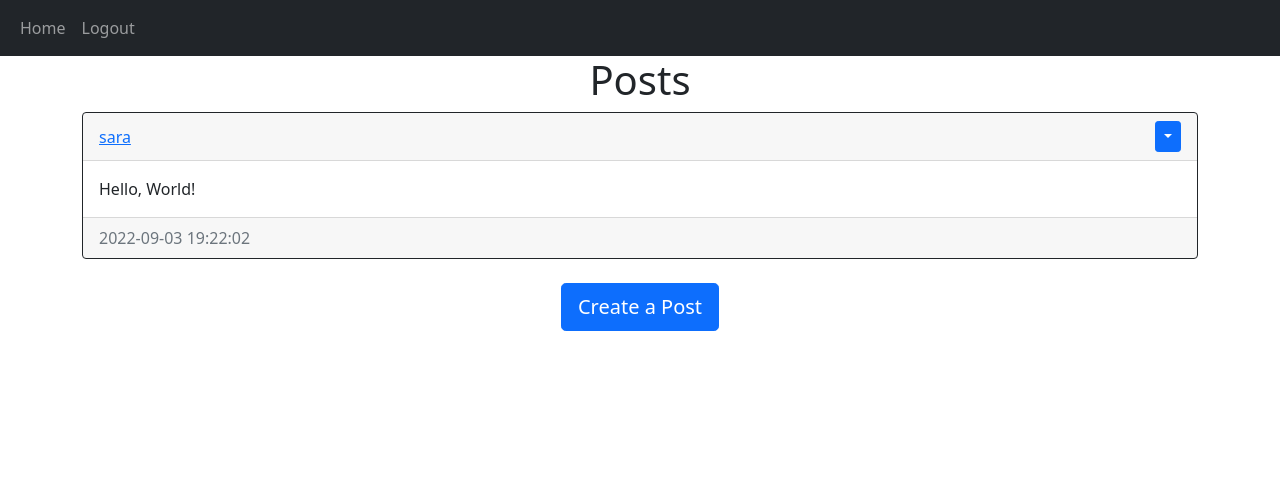
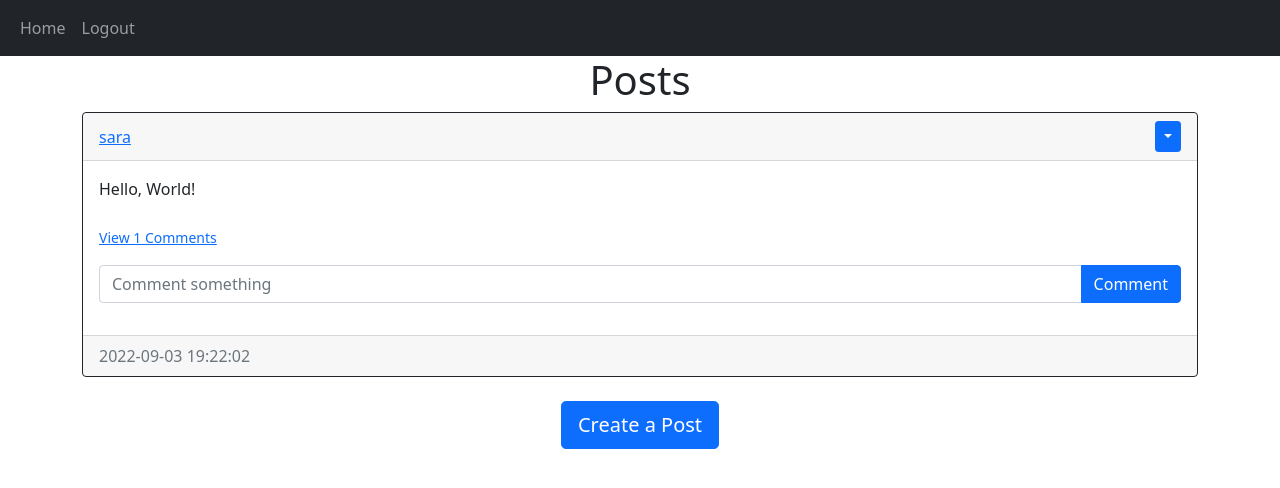
Before and after one commit to saradevereux/eighty_six-d, a Flask app: page / in a window 1280 px wide. Shown: the top 488 px of the page. Run offline with Flask 2, Linux system fonts and the light colour scheme; a user stored in the database is signed in; data comes from the database, SQL or seed files in the repository; both versions use the stored data as it was after the commit.

Commit message:
add comment fucntionality

```diff
--- a/website/__init__.py
+++ b/website/__init__.py
@@ -20,7 +20,7 @@ def create_app():
     app.register_blueprint(views, url_prefix="/")
     app.register_blueprint(auth, url_prefix="/")
 
-    from .models import User, Post
+    from .models import User, Post, Comment
 
     create_database(app)
 
--- a/website/templates/posts_div.html
+++ b/website/templates/posts_div.html
@@ -23,6 +23,50 @@
             </div>
             <div class="card-body">
                 <div class="card-text">{{post.text}}</div>
+                <br>
+                <div class="collapse" id="comments-{{post.id}}">
+                    <div class="card">
+                        <div class="card-body" id="comments-expoanded-{{post.id}}">
+                            {% for comment in post.comments%}
+                            <div class="d-flex justify-content-between align-items-center">
+                                <div>
+                                    <a href="/posts/{{comment.user.username}}">{{comment.user.username}}</a>: {{comment.text}}
+                                </div>
+                                    <div>
+                                        <small class="text-muted">{{comment.date_created}}</small>
+                                        {% if user.id == comment.author or user.id == post.author %}
+                                            <div class="btn-group">
+                                                <button
+                                                type="button"
+                                                class="btn btn-sm btn-primary dropdown-toggle"
+                                                data-bs-toggle="dropdown"
+                                                ></button>
+                                                <ul class="dropdown-menu">
+                                                    <li>
+                                                        <a href="/delete-comment/{{comment.id}}" class="dropdown-item">Delete</a></li>
+                                                </ul>
+                                            </div>
+                                        {% endif %}
+                                    </div>
+                            </div>
+                            {% endfor %}
+                        </div>
+                    </div>
+                </div>
+                <p class="card-text">
+                {% if post.comments|length > 0 %}
+                    <a data-bs-toggle="collapse" href="#comments-{{post.id}}" role="button">
+                        <small>View {{post.comments|length}} Comments</small>
+                    </a>
+                {% else %}
+                    <small class="text-muted">No Comments</small>
+                {% endif%}
+                </p>
+                <form class="input-group mb-3" method="POST" action="/create-comment/{{post.id}}">
+                    <input type="text" id="text" name="text" class="form-control" placeholder="Comment something" />
+                    <button type="submit" class="btn btn-primary">Comment</button>
+
+                </form>
             </div>
             <div class="card-footer text-muted">{{post.date_created}}</div>
         </div>
--- a/website/views.py
+++ b/website/views.py
@@ -1,6 +1,6 @@
 from flask import Blueprint, render_template, request, flash, redirect, url_for
 from flask_login import login_required, current_user
-from .models import Post, User
+from .models import Post, User, Comment
 from . import db
 
 views = Blueprint("views", __name__)
@@ -50,6 +50,37 @@ def posts(username):
     if not User:
         flash("No user with that username exists.", category="error")
         return redirect(url_for("views.home"))
-    posts = Post.query.filter_by(author=user.id).all()
+    posts = user.post
 
     return render_template("posts.html", user=current_user, posts=posts, username=username)
+
+@views.route("create-comment/<post_id>", methods=["POST"])
+@login_required
+def create_comment(post_id):
+    text = request.form.get("text")
+
+    if not text:
+        flash("Comment cannot be empty.", category="error")
+    else:
+        post = Post.query.filter_by(id=post_id)
+        if post:
+            comment = Comment(text=text, author=current_user.id, post_id=post_id)
+            db.session.add(comment)
+            db.session.commit()
+        else:
+            flash("Post does not exist.", category="error")
+    return redirect(url_for("views.home"))
+
+@views.route("delete-comment/<comment_id>")
+@login_required
+def delete_comment(comment_id):
+    comment = Comment.query.filter_by(id=comment_id).first()
+    if not comment:
+        flash("Comment does not exist.", category="error")
+    elif current_user.id != comment.author or current_user.id != comment.author:
+        flash("You do no have permission to delete this comment.", category="error")
+    else:
+        db.session.delete(comment)
+        db.session.commit()
+
+    return redirect(url_for("views.home"))
```
Also changed, not shown: website/models.py (+9 -0 lines), website/databse.db.
